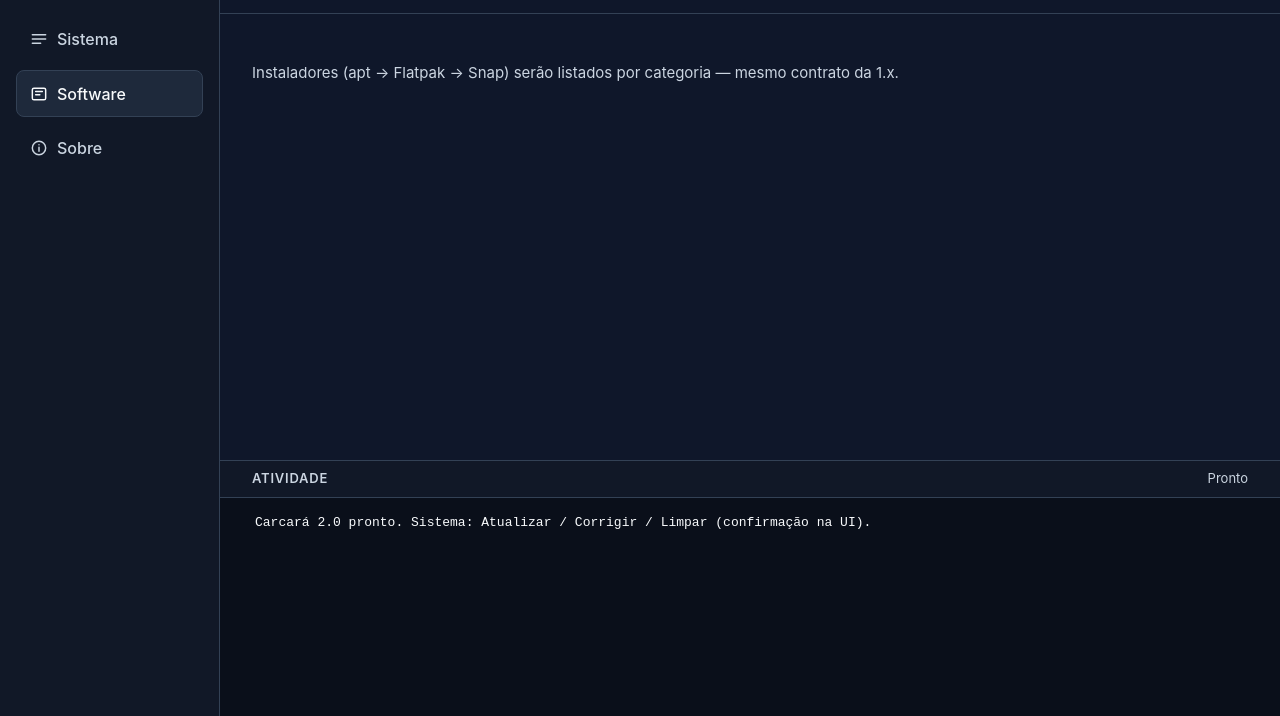
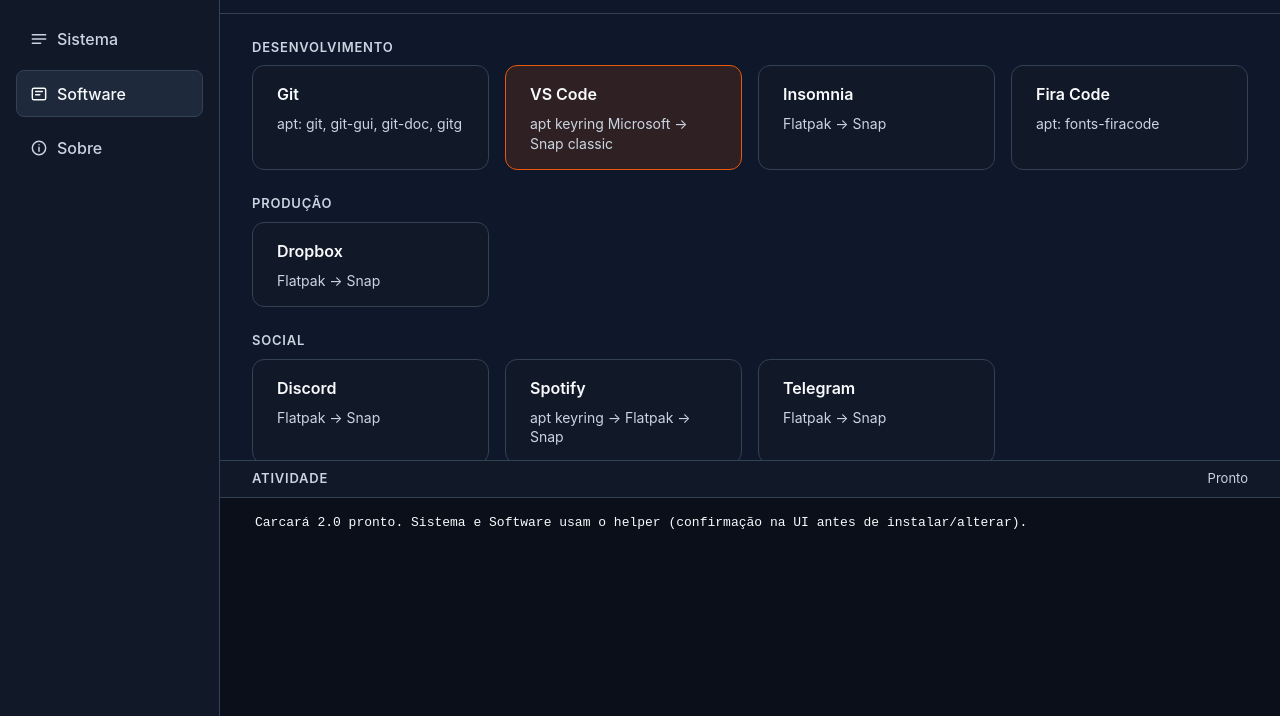
Before and after one commit to cogumm/myLinux, a website with bundled scripts: page carcara-electron/src/renderer/index.html in a window 1280 px wide. Both pictures are taken after a click on the button "Software". Shown: the part 84-800 px from the top of the page. Built offline with nearby package versions, Linux system fonts and the light colour scheme.

Commit message:
feat: Expand carcara-helper functionality by adding software installation options for various applications, enhancing user experience with new UI categories and improved action prompts

```diff
--- a/carcara-electron/src/renderer/index.html
+++ b/carcara-electron/src/renderer/index.html
@@ -74,7 +74,65 @@
           </section>
 
           <section id="view-software" class="view" hidden aria-labelledby="view-title">
-            <p class="hint">Instaladores (apt → Flatpak → Snap) serão listados por categoria — mesmo contrato da 1.x.</p>
+            <div class="category">
+              <h2 class="category-title">Desenvolvimento</h2>
+              <div class="action-grid">
+                <button type="button" class="card-action" data-action="install-git" data-confirm="Instalar Git e ferramentas GUI via apt?">
+                  <span class="card-action-title">Git</span>
+                  <span class="card-action-desc">apt: git, git-gui, git-doc, gitg</span>
+                </button>
+                <button type="button" class="card-action primary" data-action="install-vscode" data-confirm="Instalar Visual Studio Code (Microsoft apt → Snap)?">
+                  <span class="card-action-title">VS Code</span>
+                  <span class="card-action-desc">apt keyring Microsoft → Snap classic</span>
+                </button>
+                <button type="button" class="card-action" data-action="install-insomnia" data-confirm="Instalar Insomnia (Flatpak → Snap)?">
+                  <span class="card-action-title">Insomnia</span>
+                  <span class="card-action-desc">Flatpak → Snap</span>
+                </button>
+                <button type="button" class="card-action" data-action="install-firacode" data-confirm="Instalar fonte Fira Code (fonts-firacode)?">
+                  <span class="card-action-title">Fira Code</span>
+                  <span class="card-action-desc">apt: fonts-firacode</span>
+                </button>
+              </div>
+            </div>
+
+            <div class="category">
+              <h2 class="category-title">Produção</h2>
+              <div class="action-grid">
+                <button type="button" class="card-action" data-action="install-dropbox" data-confirm="Instalar Dropbox (Flatpak → Snap)?">
+                  <span class="card-action-title">Dropbox</span>
+                  <span class="card-action-desc">Flatpak → Snap</span>
+                </button>
+              </div>
+            </div>
+
+            <div class="category">
+              <h2 class="category-title">Social</h2>
+              <div class="action-grid">
+                <button type="button" class="card-action" data-action="install-discord" data-confirm="Instalar Discord (Flatpak → Snap)?">
+                  <span class="card-action-title">Discord</span>
+                  <span class="card-action-desc">Flatpak → Snap</span>
+                </button>
+                <button type="button" class="card-action" data-action="install-spotify" data-confirm="Instalar Spotify (apt keyring → Flatpak → Snap)?">
+                  <span class="card-action-title">Spotify</span>
+                  <span class="card-action-desc">apt keyring → Flatpak → Snap</span>
+                </button>
+                <button type="button" class="card-action" data-action="install-telegram" data-confirm="Instalar Telegram Desktop (Flatpak → Snap)?">
+                  <span class="card-action-title">Telegram</span>
+                  <span class="card-action-desc">Flatpak → Snap</span>
+                </button>
+              </div>
+            </div>
+
+            <div class="category">
+              <h2 class="category-title">Utilidades</h2>
+              <div class="action-grid">
+                <button type="button" class="card-action" data-action="install-vlc" data-confirm="Instalar VLC (apt → Flatpak → Snap)?">
+                  <span class="card-action-title">VLC</span>
+                  <span class="card-action-desc">apt → Flatpak → Snap</span>
+                </button>
+              </div>
+            </div>
           </section>
 
           <section id="view-sobre" class="view" hidden aria-labelledby="view-title">
--- a/carcara-electron/src/renderer/renderer.ts
+++ b/carcara-electron/src/renderer/renderer.ts
@@ -122,5 +122,5 @@ actionButtons.forEach((btn) => {
 
 showView("sistema");
 appendLog(
-  "Carcará 2.0 pronto. Sistema: Atualizar / Corrigir / Limpar (confirmação na UI).\n",
+  "Carcará 2.0 pronto. Sistema e Software usam o helper (confirmação na UI antes de instalar/alterar).\n",
 );
--- a/carcara-electron/src/renderer/styles.css
+++ b/carcara-electron/src/renderer/styles.css
@@ -172,6 +172,23 @@ body {
   display: block;
 }
 
+.category {
+  margin: 0 0 var(--space-lg);
+}
+
+.category:last-child {
+  margin-bottom: 0;
+}
+
+.category-title {
+  margin: 0 0 var(--space-sm);
+  font-size: 0.8125rem;
+  font-weight: 600;
+  letter-spacing: 0.06em;
+  text-transform: uppercase;
+  color: var(--color-muted-foreground);
+}
+
 .action-grid {
   display: grid;
   grid-template-columns: repeat(auto-fill, minmax(14rem, 1fr));
```
Also changed, not shown: carcara-electron/src/main.ts (+4 -4 lines), 1 other file.
